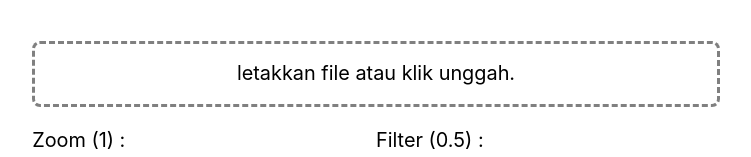
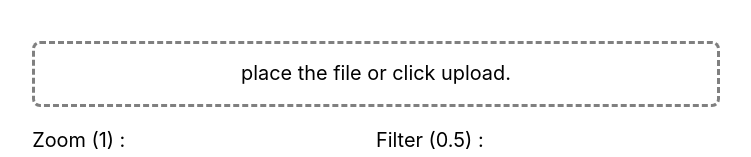
Before and after one commit to susahcebok/bookish-guide, a Svelte app: page / in a window 1280 px wide. Shown: the part 997-1154 px from the top of the page, without its empty margins (264-1015 px from the left). Built offline with nearby package versions, Linux system fonts and the light colour scheme.

Commit message:
Update App.svelte

```diff
--- a/src/App.svelte
+++ b/src/App.svelte
@@ -10,7 +10,10 @@
 <div id='full'>
 <p><canvas></canvas></p>
 
-<p><label class="dropbox" for="full-img" style="text-align: center;">letakkan file atau klik unggah.</label><input type="file" id="full-img" accept="image/*" aria-label="Select the picture you want to use" hidden></p>
+<p>
+<label class="dropbox" for="full-img" style="text-align: center;">place the file or click upload.</label>
+<input type="file" id="full-img" accept="image/*" aria-label="Select the picture you want to use" hidden>
+</p>
 
 <div class="row">
 <div class="column">
```
